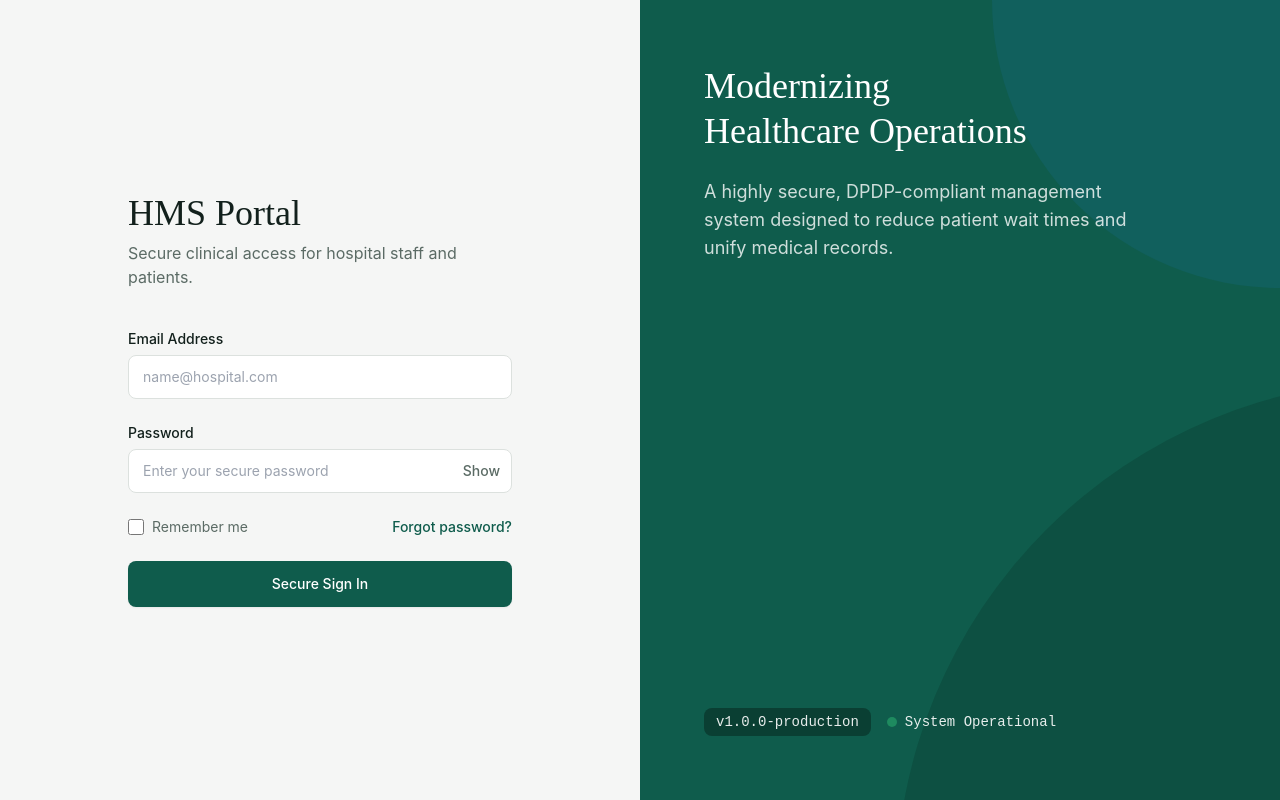
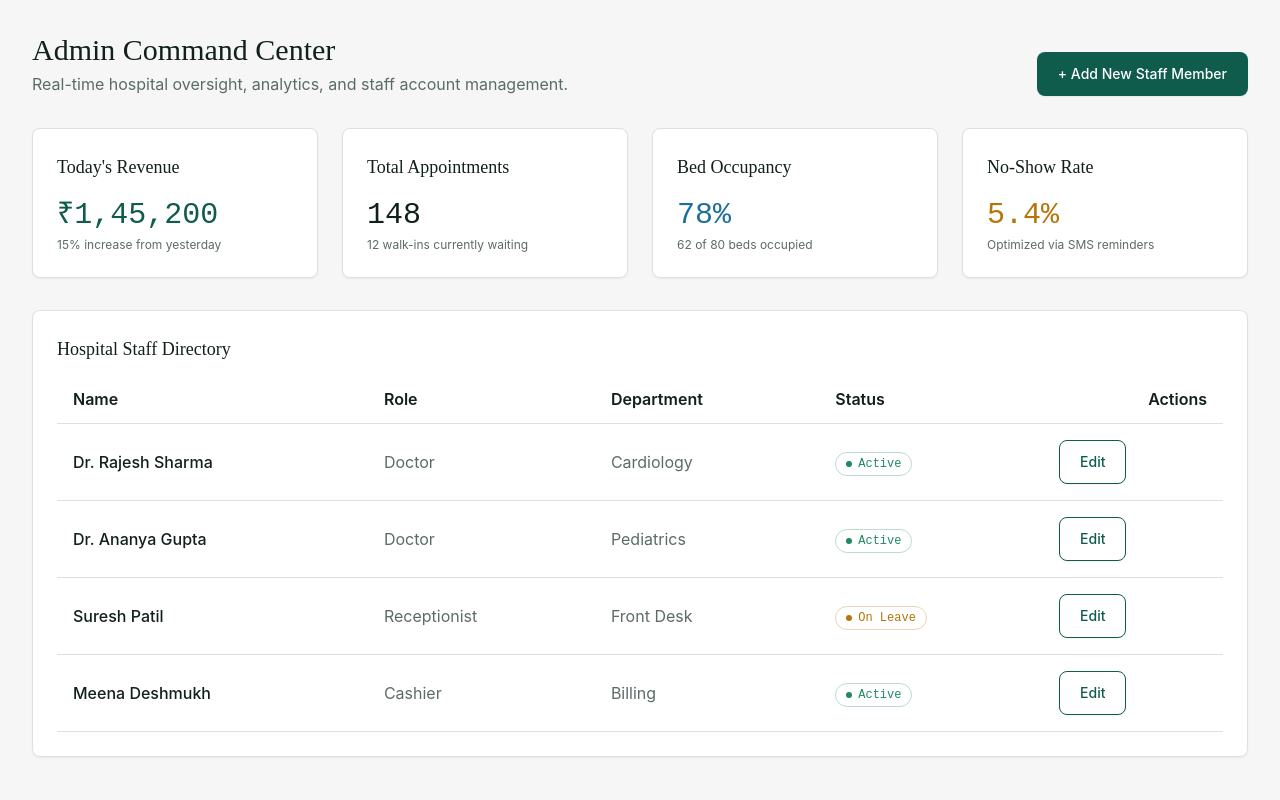
Before and after one commit to aayushmishra321/hospital-management-system_Version1, a React (Vite) app in the folder Frontend/: page / in a window 1280 px wide. Built offline with nearby package versions, Linux system fonts and the light colour scheme.

Commit message:
feat(admin): build admin command center overview and staff directory module

```diff
--- a/Frontend/src/App.tsx
+++ b/Frontend/src/App.tsx
@@ -1,9 +1,9 @@
-import { Login } from './pages/Login';
+import { AdminDashboard } from './pages/AdminDashboard';
 
 export default function App() {
   return (
     <main className="min-h-screen bg-background text-text-primary antialiased">
-      <Login />
+      <AdminDashboard />
     </main>
   );
 }
--- /dev/null
+++ b/Frontend/src/pages/AdminDashboard.tsx
@@ -0,0 +1,80 @@
+import { Card } from '../components/ui/Card';
+import { Badge } from '../components/ui/Badge';
+import { Button } from '../components/ui/Button';
+
+const mockStaff = [
+    { id: 1, name: 'Dr. Rajesh Sharma', role: 'Doctor', department: 'Cardiology', status: 'Active', type: 'success' },
+    { id: 2, name: 'Dr. Ananya Gupta', role: 'Doctor', department: 'Pediatrics', status: 'Active', type: 'success' },
+    { id: 3, name: 'Suresh Patil', role: 'Receptionist', department: 'Front Desk', status: 'On Leave', type: 'warning' },
+    { id: 4, name: 'Meena Deshmukh', role: 'Cashier', department: 'Billing', status: 'Active', type: 'success' },
+];
+
+export const AdminDashboard = () => {
+    return (
+        <div className="min-h-screen bg-background p-8 max-w-7xl mx-auto space-y-8">
+            {/* Header Section */}
+            <div className="flex justify-between items-end">
+                <div>
+                    <h1 className="text-3xl font-heading text-text-primary">Admin Command Center</h1>
+                    <p className="text-text-secondary font-body mt-1">
+                        Real-time hospital oversight, analytics, and staff account management.
+                    </p>
+                </div>
+                <Button variant="primary">+ Add New Staff Member</Button>
+            </div>
+
+            {/* Overview Analytics Cards */}
+            <div className="grid grid-cols-1 md:grid-cols-4 gap-6">
+                <Card title="Today's Revenue">
+                    <p className="text-3xl font-mono text-primary mt-2">₹1,45,200</p>
+                    <p className="text-xs text-text-secondary mt-1">15% increase from yesterday</p>
+                </Card>
+                <Card title="Total Appointments">
+                    <p className="text-3xl font-mono text-text-primary mt-2">148</p>
+                    <p className="text-xs text-text-secondary mt-1">12 walk-ins currently waiting</p>
+                </Card>
+                <Card title="Bed Occupancy">
+                    <p className="text-3xl font-mono text-accent mt-2">78%</p>
+                    <p className="text-xs text-text-secondary mt-1">62 of 80 beds occupied</p>
+                </Card>
+                <Card title="No-Show Rate">
+                    <p className="text-3xl font-mono text-status-warning mt-2">5.4%</p>
+                    <p className="text-xs text-text-secondary mt-1">Optimized via SMS reminders</p>
+                </Card>
+            </div>
+
+            {/* Staff Management Table */}
+            <Card title="Hospital Staff Directory">
+                <div className="overflow-x-auto">
+                    <table className="w-full text-left font-body">
+                        <thead>
+                            <tr className="border-b border-border">
+                                <th className="pb-3 pt-2 px-4 font-semibold text-text-primary">Name</th>
+                                <th className="pb-3 pt-2 px-4 font-semibold text-text-primary">Role</th>
+                                <th className="pb-3 pt-2 px-4 font-semibold text-text-primary">Department</th>
+                                <th className="pb-3 pt-2 px-4 font-semibold text-text-primary">Status</th>
+                                <th className="pb-3 pt-2 px-4 font-semibold text-text-primary text-right">Actions</th>
+                            </tr>
+                        </thead>
+                        <tbody>
+                            {mockStaff.map((staff) => (
+                                <tr key={staff.id} className="border-b border-border hover:bg-surface/50 transition-colors">
+                                    <td className="py-4 px-4 font-medium text-text-primary">{staff.name}</td>
+                                    <td className="py-4 px-4 text-text-secondary">{staff.role}</td>
+                                    <td className="py-4 px-4 text-text-secondary">{staff.department}</td>
+                                    <td className="py-4 px-4">
+                                        {/* @ts-ignore */}
+                                        <Badge status={staff.type} label={staff.status} />
+                                    </td>
+                                    <td className="py-4 px-4 text-right space-x-2">
+                                        <Button variant="secondary">Edit</Button>
+                                    </td>
+                                </tr>
+                            ))}
+                        </tbody>
+                    </table>
+                </div>
+            </Card>
+        </div>
+    );
+};
```
